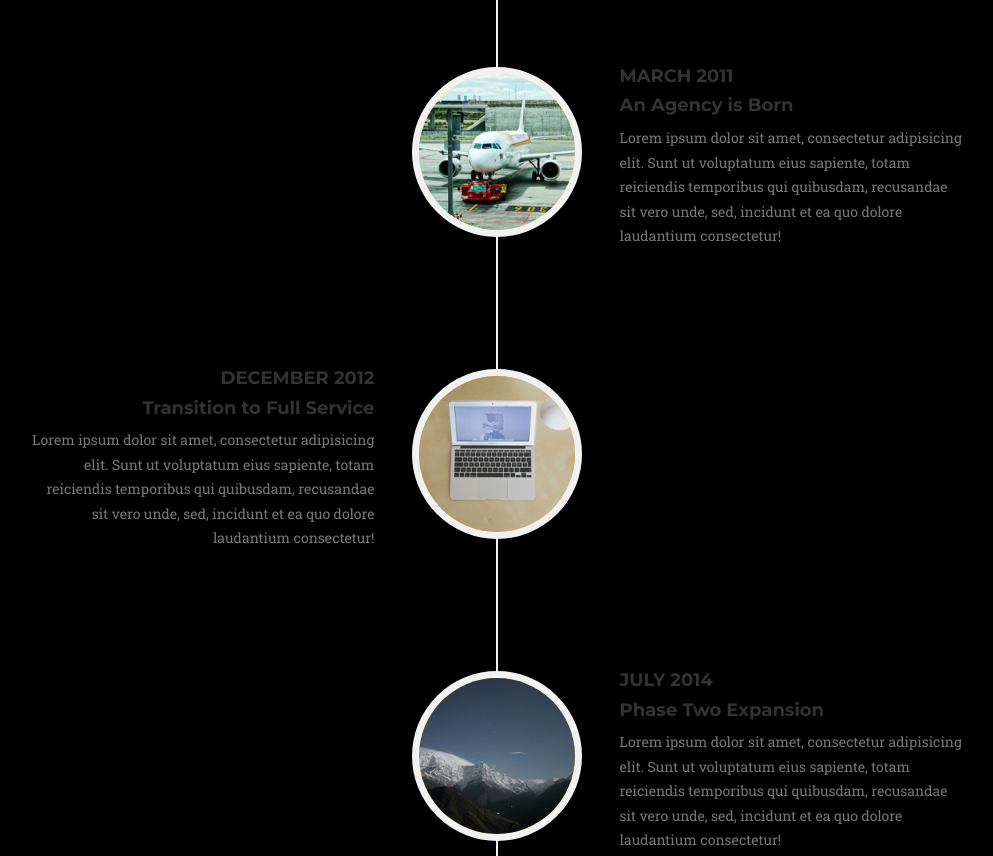
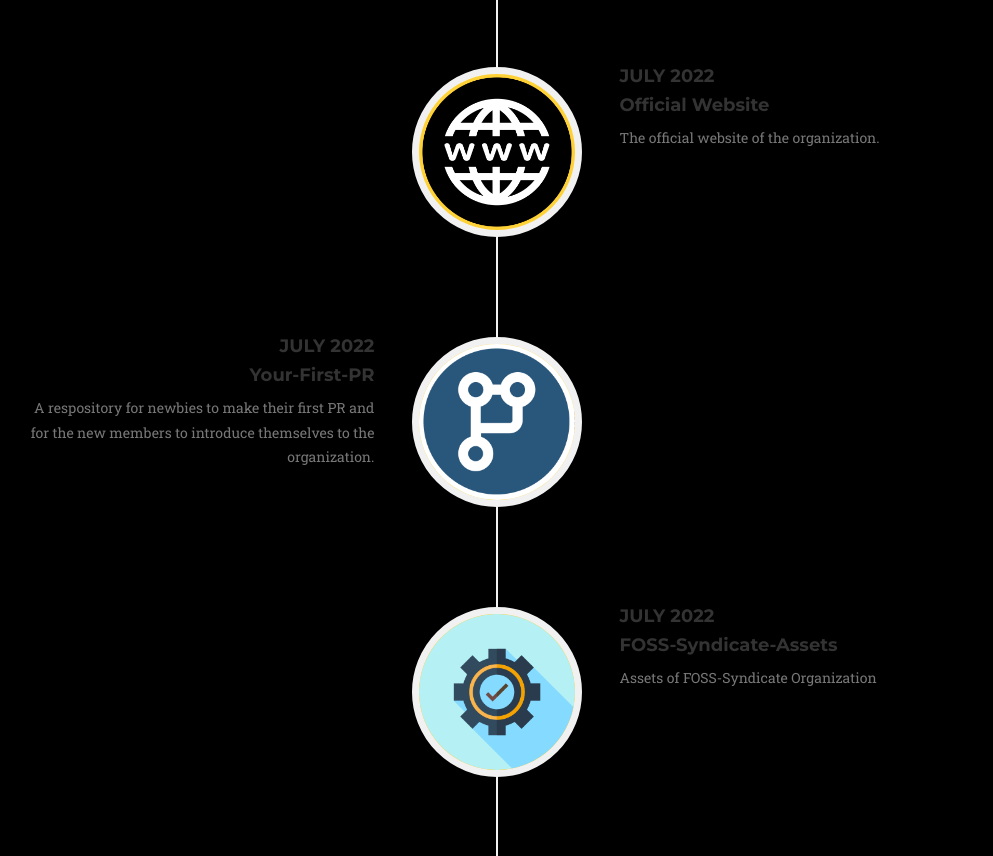
Before and after one commit to preshlikafernando/foss-syndicate.github.io, a plain HTML site: page index.html in a window 1280 px wide. Shown: the part 2500-3356 px from the top of the page, without its empty margins (143-1136 px from the left). Drawn offline with nearby package versions, Linux system fonts and the light colour scheme; a web font is replaced by a local one.

Commit message:
minor changes

```diff
--- a/index.html
+++ b/index.html
@@ -223,8 +223,8 @@
         <div class="container">
             <div class="row">
                 <div class="col-lg-12 text-center">
-                    <h2 class="section-heading">About</h2>
-                    <h3 class="section-subheading text-muted">Lorem ipsum dolor sit amet consectetur.</h3>
+                    <h2 class="section-heading">The Timeline</h2>
+                    <h3 class="section-subheading text-muted">Our works</h3>
                 </div>
             </div>
             <div class="row">
@@ -232,7 +232,9 @@
                     <ul class="timeline">
                         <li>
                             <div class="timeline-image">
-                                <img class="img-circle img-responsive" src="img/logos/LOGO.jpg" alt="">
+                                <a href="https://github.com/FOSS-Syndicate">
+                                    <img class="img-circle img-responsive" src="img/logos/LOGO.jpg" alt="">
+                                </a>
                             </div>
                             <div class="timeline-panel">
                                 <div class="timeline-heading">
@@ -246,43 +248,48 @@
                         </li>
                         <li class="timeline-inverted">
                             <div class="timeline-image">
-                                <img class="img-circle img-responsive" src="img/about/2.jpg" alt="">
+                                <img class="img-circle img-responsive" src="img/about/website.png" alt="">
                             </div>
                             <div class="timeline-panel">
                                 <div class="timeline-heading">
-                                    <h4>March 2011</h4>
-                                    <h4 class="subheading">An Agency is Born</h4>
+                                    <h4>JULY 2022</h4>
+                                    <h4 class="subheading">Official Website</h4>
                                 </div>
                                 <div class="timeline-body">
-                                    <p class="text-muted">Lorem ipsum dolor sit amet, consectetur adipisicing elit. Sunt ut voluptatum eius sapiente, totam reiciendis temporibus qui quibusdam, recusandae sit vero unde, sed, incidunt et ea quo dolore laudantium consectetur!</p>
+                                    <p class="text-muted">The official website of the organization.</p>
                                 </div>
                             </div>
                         </li>
                         <li>
                             <div class="timeline-image">
-                                <img class="img-circle img-responsive" src="img/about/3.jpg" alt="">
+                                <a href="https://github.com/FOSS-Syndicate/Your-First-PR">
+                                    <img class="img-circle img-responsive" src="img/about/PR.png" alt="">
+                                </a>
                             </div>
                             <div class="timeline-panel">
                                 <div class="timeline-heading">
-                                    <h4>December 2012</h4>
-                                    <h4 class="subheading">Transition to Full Service</h4>
+                                    <h4>JULY 2022</h4>
+                                    <h4 class="subheading">Your-First-PR</h4>
                                 </div>
                                 <div class="timeline-body">
-                                    <p class="text-muted">Lorem ipsum dolor sit amet, consectetur adipisicing elit. Sunt ut voluptatum eius sapiente, totam reiciendis temporibus qui quibusdam, recusandae sit vero unde, sed, incidunt et ea quo dolore laudantium consectetur!</p>
+                                    <p class="text-muted">A respository for newbies to make their first PR and for the new members to introduce themselves to the organization.</p>
                                 </div>
                             </div>
                         </li>
                         <li class="timeline-inverted">
                             <div class="timeline-image">
-                                <img class="img-circle img-responsive" src="img/about/4.jpg" alt="">
+                                <a href="https://github.com/FOSS-Syndicate/FOSS-Syndicate-Assets">
+                                    <img class="img-circle img-responsive" src="img/about/assets.png" alt="">
+                                </a>
                             </div>
                             <div class="timeline-panel">
                                 <div class="timeline-heading">
-                                    <h4>July 2014</h4>
-                                    <h4 class="subheading">Phase Two Expansion</h4>
+                                    <h4>July 2022</h4>
+                                    <h4 class="subheading">FOSS-Syndicate-Assets </h4>
                                 </div>
                                 <div class="timeline-body">
-                                    <p class="text-muted">Lorem ipsum dolor sit amet, consectetur adipisicing elit. Sunt ut voluptatum eius sapiente, totam reiciendis temporibus qui quibusdam, recusandae sit vero unde, sed, incidunt et ea quo dolore laudantium consectetur!</p>
+                                    <p class="text-muted">Assets of FOSS-Syndicate Organization
+                                    </p>
                                 </div>
                             </div>
                         </li>
@@ -386,7 +393,7 @@
     </section>
 
     <!--Footer-->
-    <footer>
+    <!-- <footer>
         <div class="container">
             <div class="row">
                 <div class="col-md-4">
@@ -412,7 +419,7 @@
                 </div>
             </div>
         </div>
-    </footer>
+    </footer> -->
 
     <!-- Portfolio Modals -->
     <!-- Use the modals below to showcase details about your portfolio projects! -->
```
Also changed, not shown: img/about/PR.png (added), img/about/assets.png (added), img/about/website.png (added), img/team/new.png.
